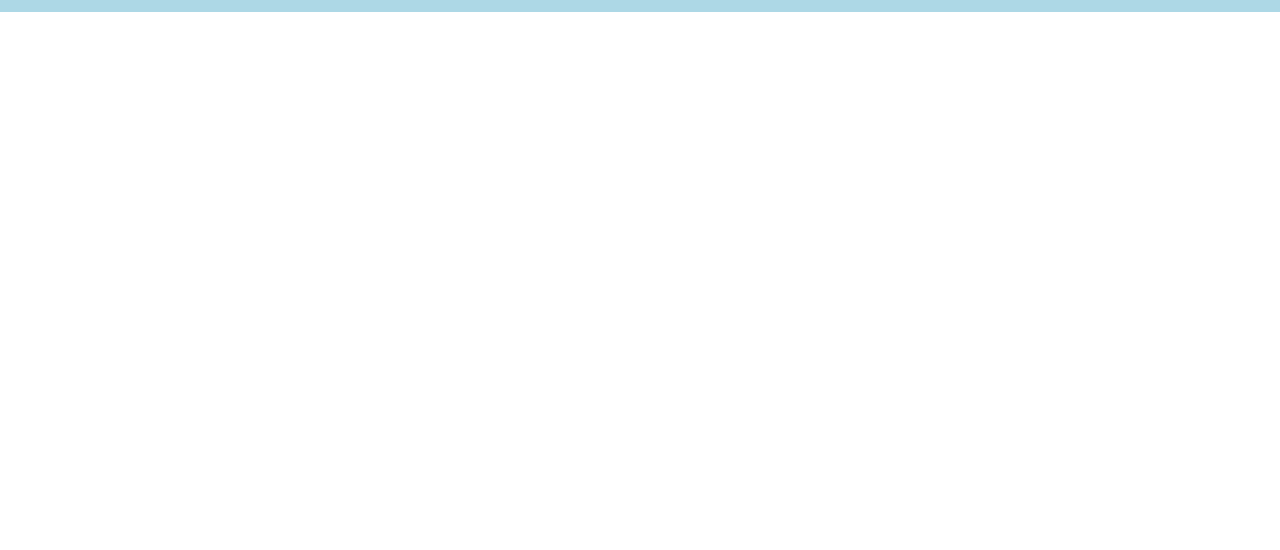
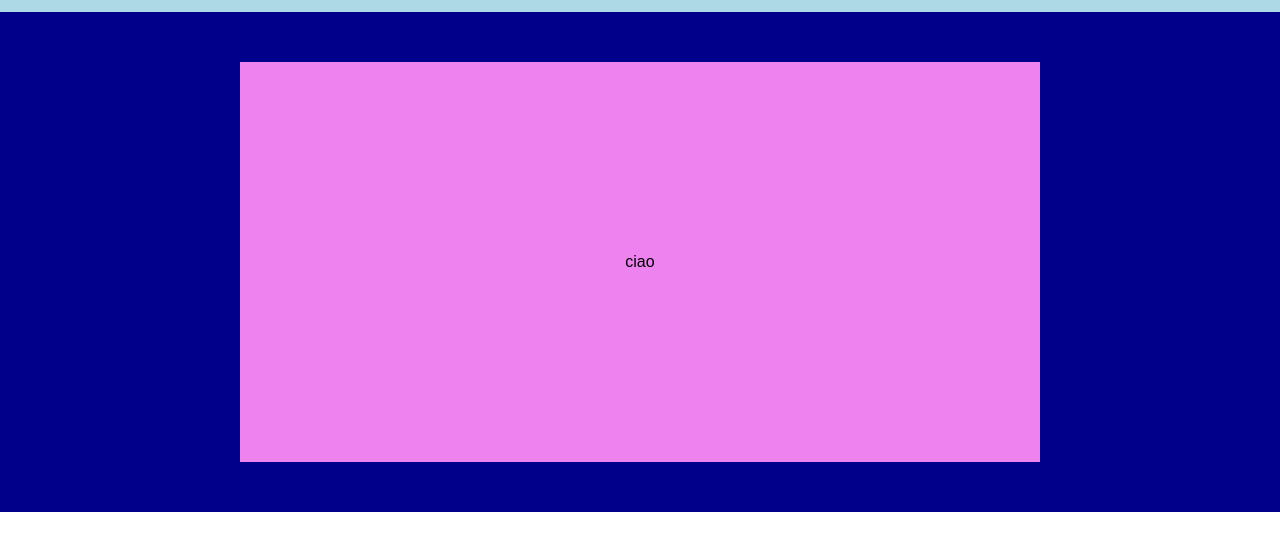
Before and after one commit to AlessiaCiabatti/htmlcss-struttura-discord, a plain HTML site: page index.html in a window 1280 px wide. Shown: the part 48-598 px from the top of the page. Drawn offline with Linux system fonts and the light colour scheme.

Commit message:
[add] hero

```diff
--- a/css/style.css
+++ b/css/style.css
@@ -50,3 +50,21 @@ nav ul{
   align-items: center;
   justify-content: flex-end;
 }
+
+/* hero */
+.box-hero{
+  height: 500px;
+  background-color: #00008b;
+  display: flex;
+  align-items: center;
+  justify-content: center;
+}
+
+.box-hero .elements-hero{
+  background-color: #ee82ee;
+  height: 400px;
+  width: 800px;
+  display: flex;
+  align-items: center;
+  justify-content: center;
+}
--- a/index.html
+++ b/index.html
@@ -34,5 +34,12 @@
     </div>
   </header>
 
+
+    <!-- hero -->
+    <section class="box-hero">
+      <div class="elements-hero">
+        ciao
+      </div>
+    </section>
 </body>
 </html>
```
